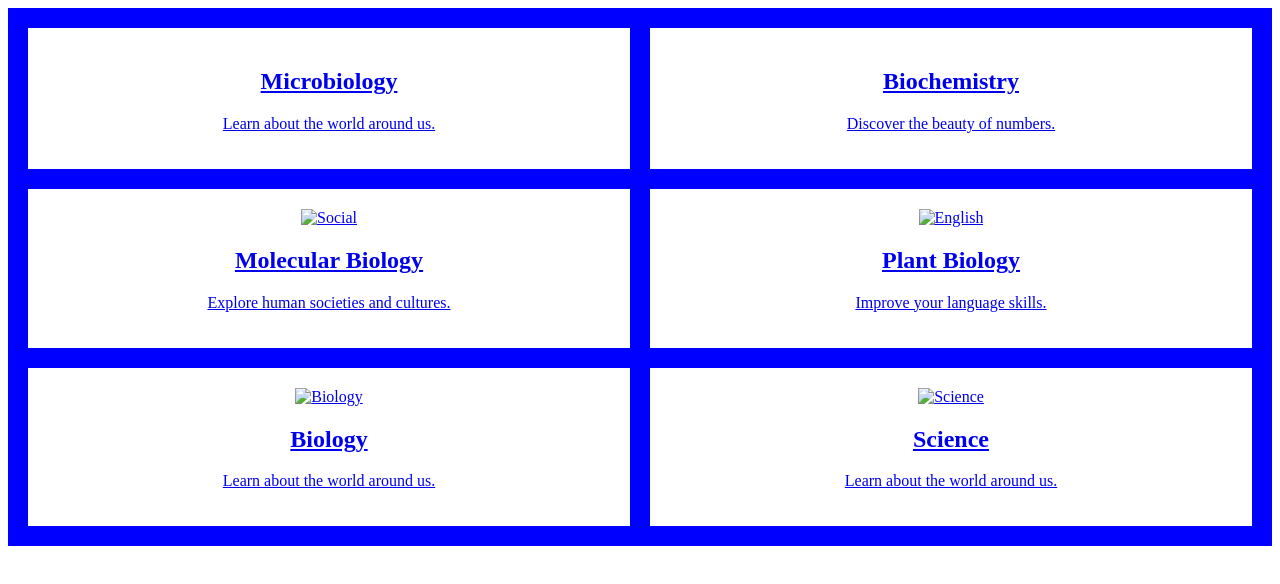
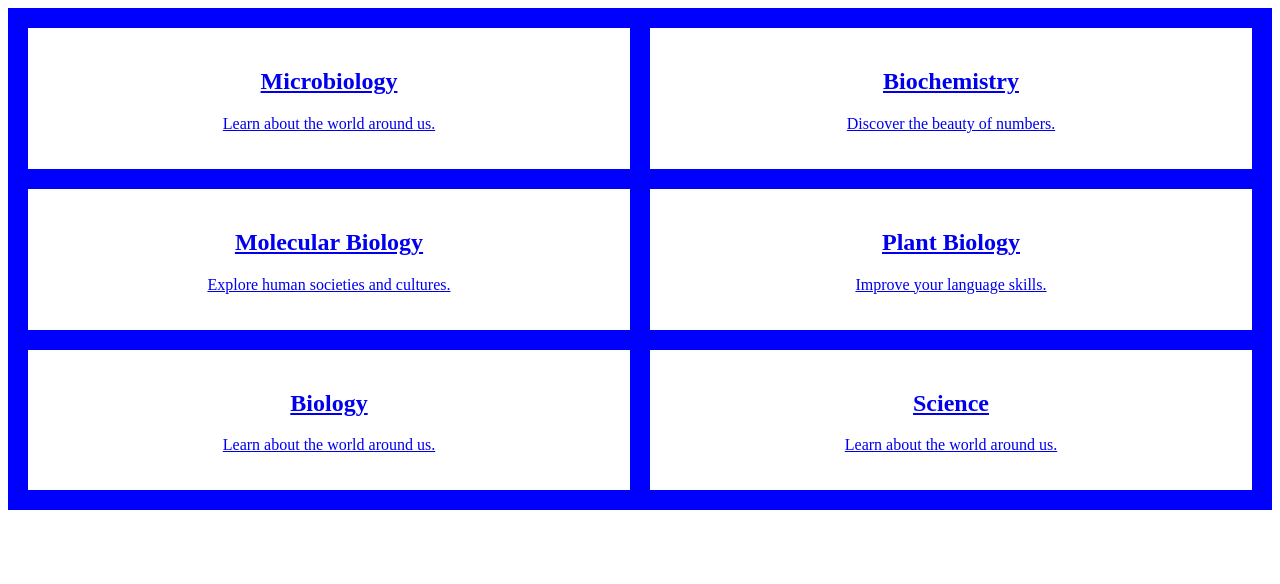
Before and after one commit to Kuwait-University-Selfstudy/KUSS, a plain HTML site: page courses.html in a window 1280 px wide. Drawn offline with Linux system fonts and the light colour scheme.

Commit message:
Update courses.html

```diff
--- a/courses.html
+++ b/courses.html
@@ -43,14 +43,14 @@
     </a>
     <a href="social.html">
       <div class="grid-item">
-        <img src="social.jpg" alt="Social">
+
         <h2>Molecular Biology</h2>
         <p>Explore human societies and cultures.</p>
       </div>
     </a>
     <a href="english.html">
       <div class="grid-item">
-        <img src="english.jpg" alt="English">
+
         <h2>Plant Biology</h2>
         <p>Improve your language skills.</p>
       </div>
@@ -60,7 +60,7 @@
 
     <a href="Biology.html">
     <div class="grid-item">
-      <img src="science.jpg" alt="Biology">
+
       <h2>Biology</h2>
       <p>Learn about the world around us.</p>
     </div>
@@ -68,7 +68,7 @@
 
    <a href="science.html">
     <div class="grid-item">
-      <img src="science.jpg" alt="Science">
+
       <h2>Science</h2>
       <p>Learn about the world around us.</p>
     </div>
```
